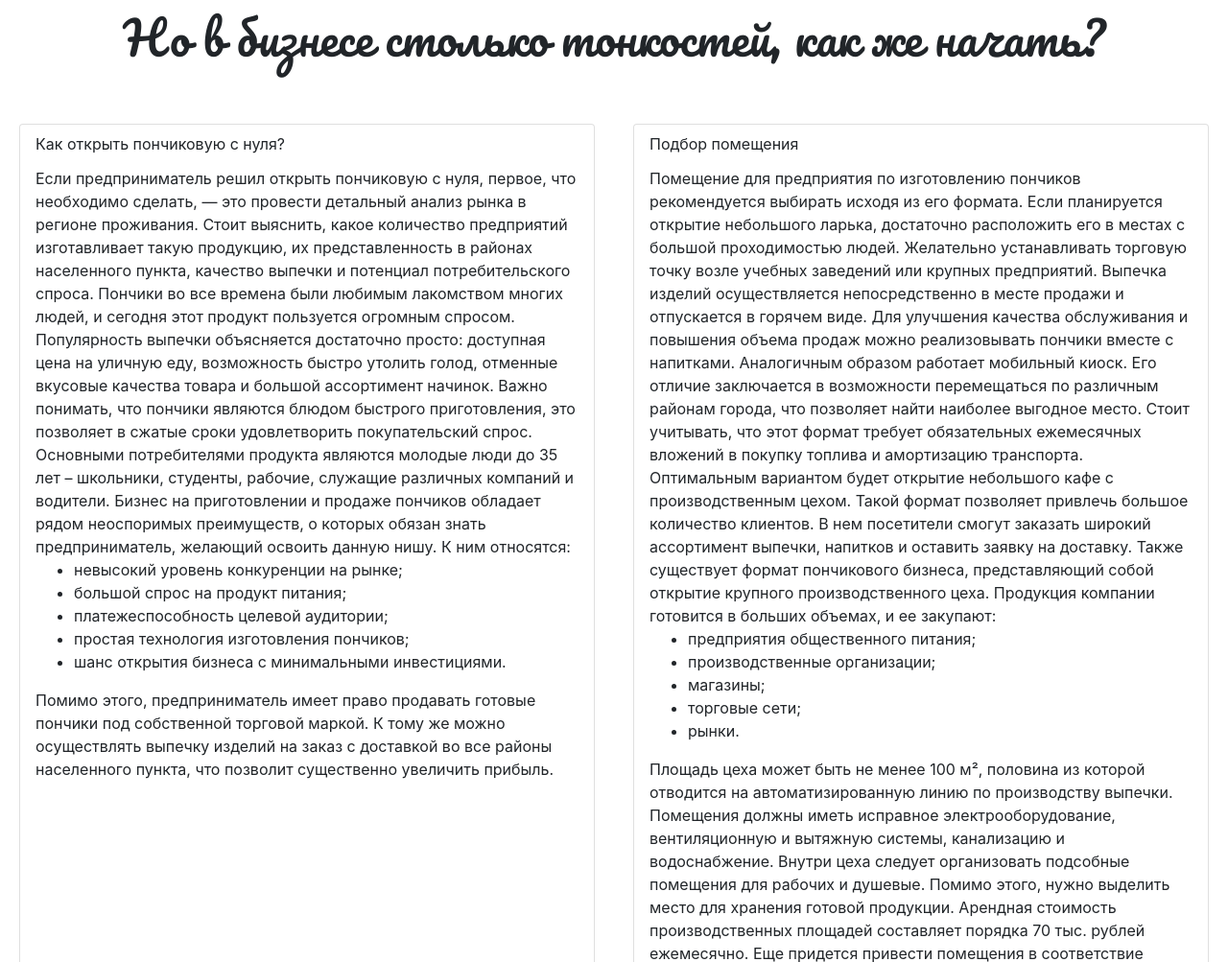
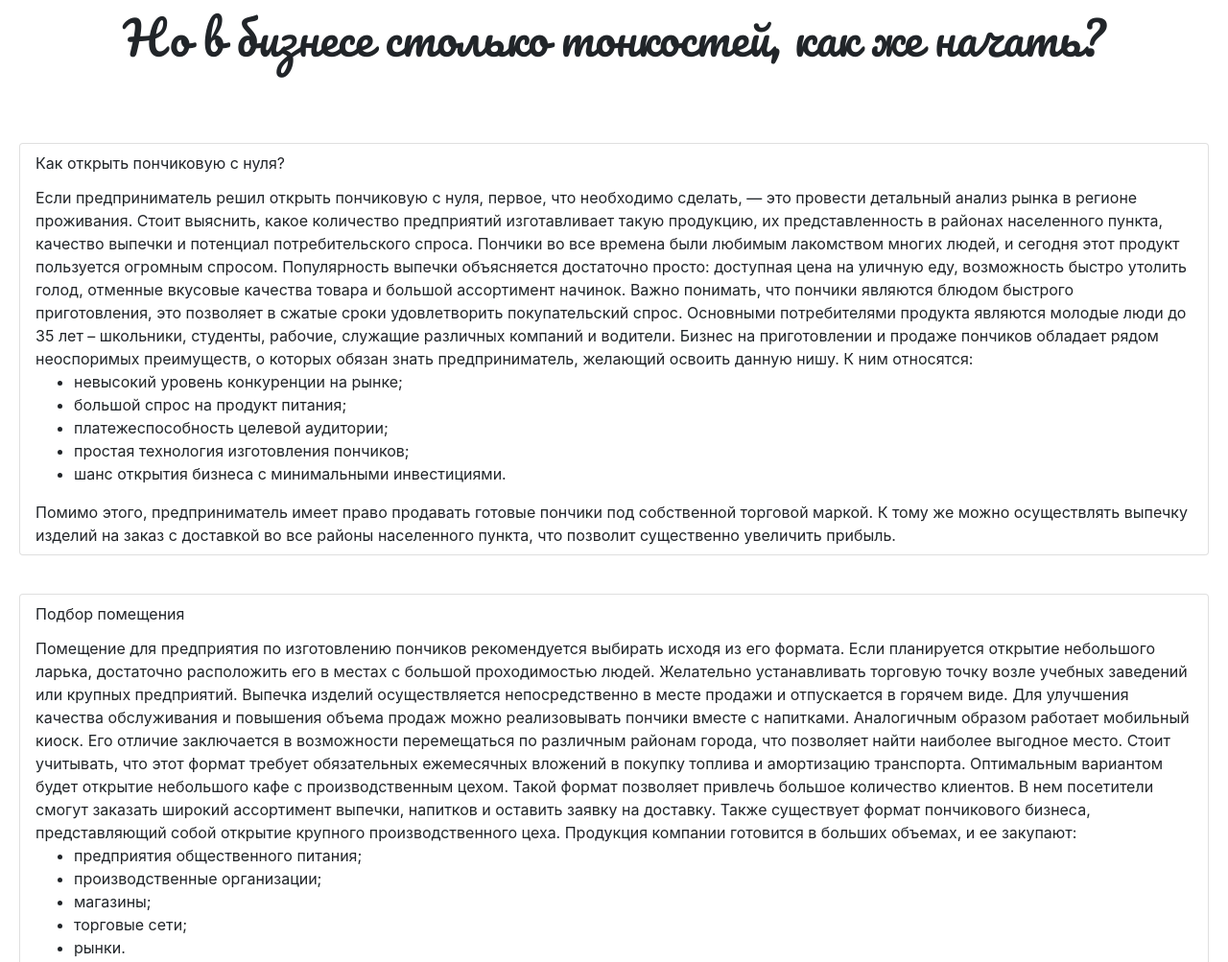
Before and after one commit to slobodaPolina/WebLab2, a plain HTML site: page index.html in a window 1280 px wide. Shown: the part 853-1856 px from the top of the page at 96% size. Drawn offline with nearby package versions, Linux system fonts and the light colour scheme.

Commit message:
доделка по адаптиву

```diff
--- a/style.css
+++ b/style.css
@@ -28,30 +28,31 @@ h1 {
 .card-wrapper {
 	width: 100%;
 	margin-top: 54px;
-	display: grid;
-	row-gap: 50px;
+	display: flex;
+}
+
+@media (min-width: 1600px) {
+	.card-wrapper {
+		flex-direction: row;
+	}
+}
+@media (max-width: 1599px) {
+	.card-wrapper {
+		flex-direction: column;
+	}
 }
 
 @media (min-width: 1500px) {
-	.card-wrapper {
-			grid-template-columns: repeat(3, 1fr);
-	}
 	.feedback-popup {
 			width: 800px;
 	}
 }
 @media (max-width: 1499px) and (min-width: 1000px) {
-	.card-wrapper {
-		grid-template-columns: repeat(2, 1fr);
-	}
 	.feedback-popup {
 			width: 500px;
 	}
 }
 @media (max-width: 999px) {
-	.card-wrapper {
-			grid-template-columns: 1fr;
-	}
 	.feedback-popup {
 			width: 200px;
 	}
@@ -62,7 +63,7 @@ h1 {
 	flex-direction: column;
 	box-sizing: border-box;
 	padding: 8px 16px;
-	margin: 0 20px;
+	margin: 20px 20px;
 }
 
 .card span {
```
